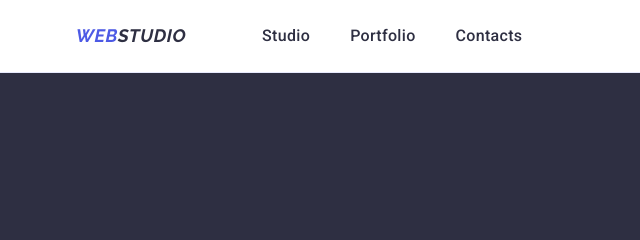
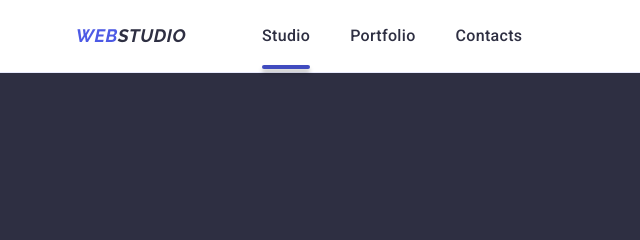
Before and after one commit to MimesisV/goit-markup-hw-04, a plain HTML site: page index.html in a window 1280 px wide. Shown: the top 240 px of the page, 0-640 px from the left. Drawn offline with nearby package versions, Linux system fonts and the light colour scheme.

Commit message:
add "after: element

```diff
--- a/css/styles.css
+++ b/css/styles.css
@@ -118,14 +118,30 @@ button {
 }
 
 .header-nav-link {
+    position: relative;
     padding: 24px 0;
 
     color: #2e2f42;
-
     font-size: 16px;
     font-weight: 500;
     line-height: 1.5; /* 150% */
     letter-spacing: 0.02em;
+
+    transition: color 250ms;
+}
+
+.current::after {
+    content: "";
+    display: block;
+    position: absolute;
+    bottom: 0;
+
+    width: 100%;
+    height: 4px;
+
+    border-radius: 2px;
+    background:#404BBF;
+    box-shadow: 0px 4px 4px 0px rgba(0, 0, 0, 0.25);
 }
 
 .header-nav-link:hover, .header-nav-link:focus {
@@ -149,6 +165,8 @@ button {
 
 .header-address-link {
     color: var(--regular-text-color);
+
+    transition: color 250ms;
 }
 
 .header-address-link:hover, .header-address-link:focus {
--- a/index.html
+++ b/index.html
@@ -21,7 +21,7 @@
             <a href="./index.html" class="header-logo link">Web<span class="header-logo-accent">Studio</span></a>
             <ul class="header-nav-list list">
                 <li class="header-nav-item ">
-                    <a href="./index.html" class="header-nav-link link">Studio</a>
+                    <a href="./index.html" class="header-nav-link link current">Studio</a>
                 </li>
                 <li class="header-nav-item">
                     <a href="" class="header-nav-link link">Portfolio</a>
```
Also changed, not shown: images/people-office.jpg (added).
